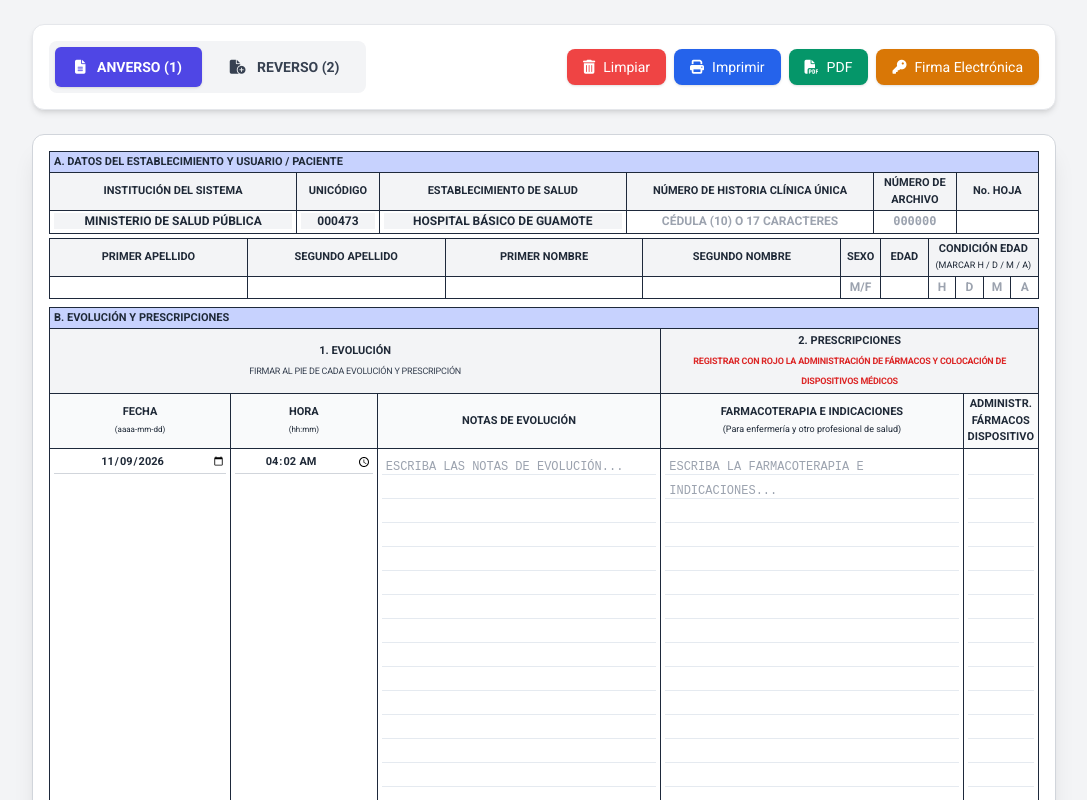
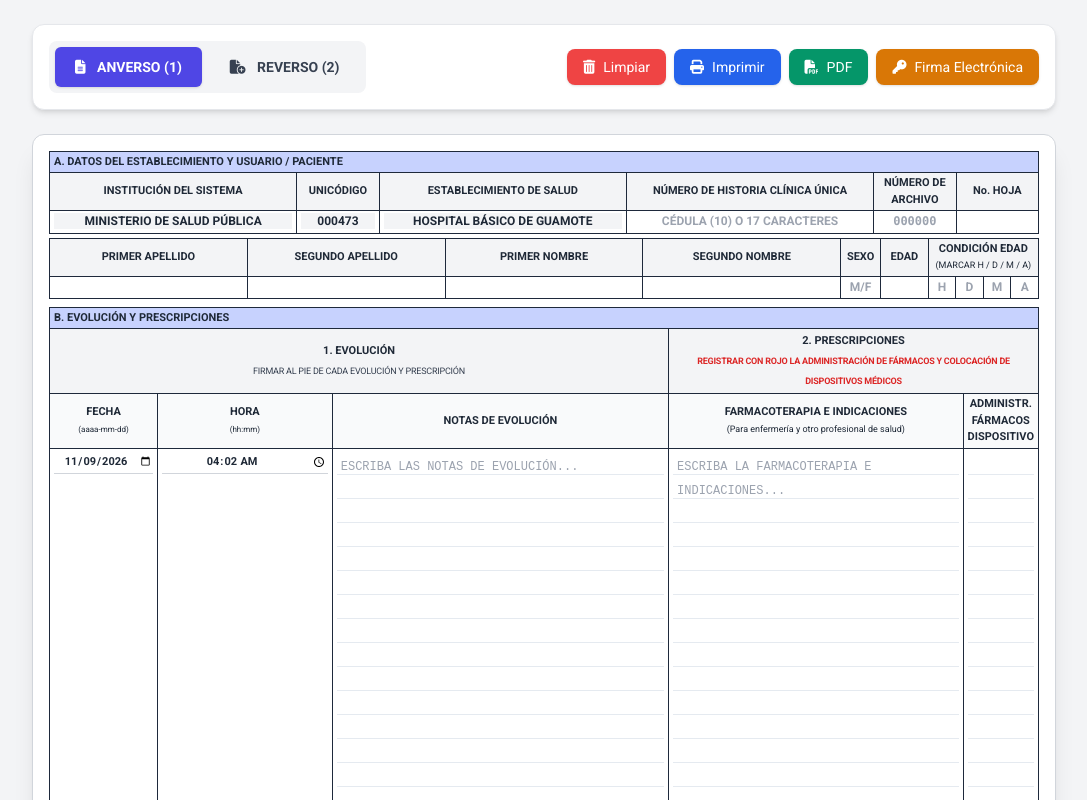
Before and after one commit to dds06d04estadisticahbg-del/evolucion_prescripcion, a plain HTML site: page index.html in a window 1280 px wide. Shown: the top 800 px of the page, without its empty margins (96-1183 px from the left). Drawn offline with nearby package versions, Linux system fonts and the light colour scheme.

Commit message:
Update index.html

```diff
--- a/index.html
+++ b/index.html
@@ -233,7 +233,7 @@
                         </th>
                     </tr>
                     <tr class="bg-gray-50 text-center text-[10px] font-bold">
-                        <td class="w-15">FECHA<br><span class="font-normal text-[8px]">(aaaa-mm-dd)</span></td>
+                        <td class="w-1/12">FECHA<br><span class="font-normal text-[8px]">(aaaa-mm-dd)</span></td>
                         <td class="w-10">HORA<br><span class="font-normal text-[8px]">(hh:mm)</span></td>
                         <td class="border-r border-gray-400">NOTAS DE EVOLUCIÓN</td>
                         <td class="w-3/4">FARMACOTERAPIA E INDICACIONES<br><span class="font-normal text-[9px]">(Para enfermería y otro profesional de salud)</span></td>
```
